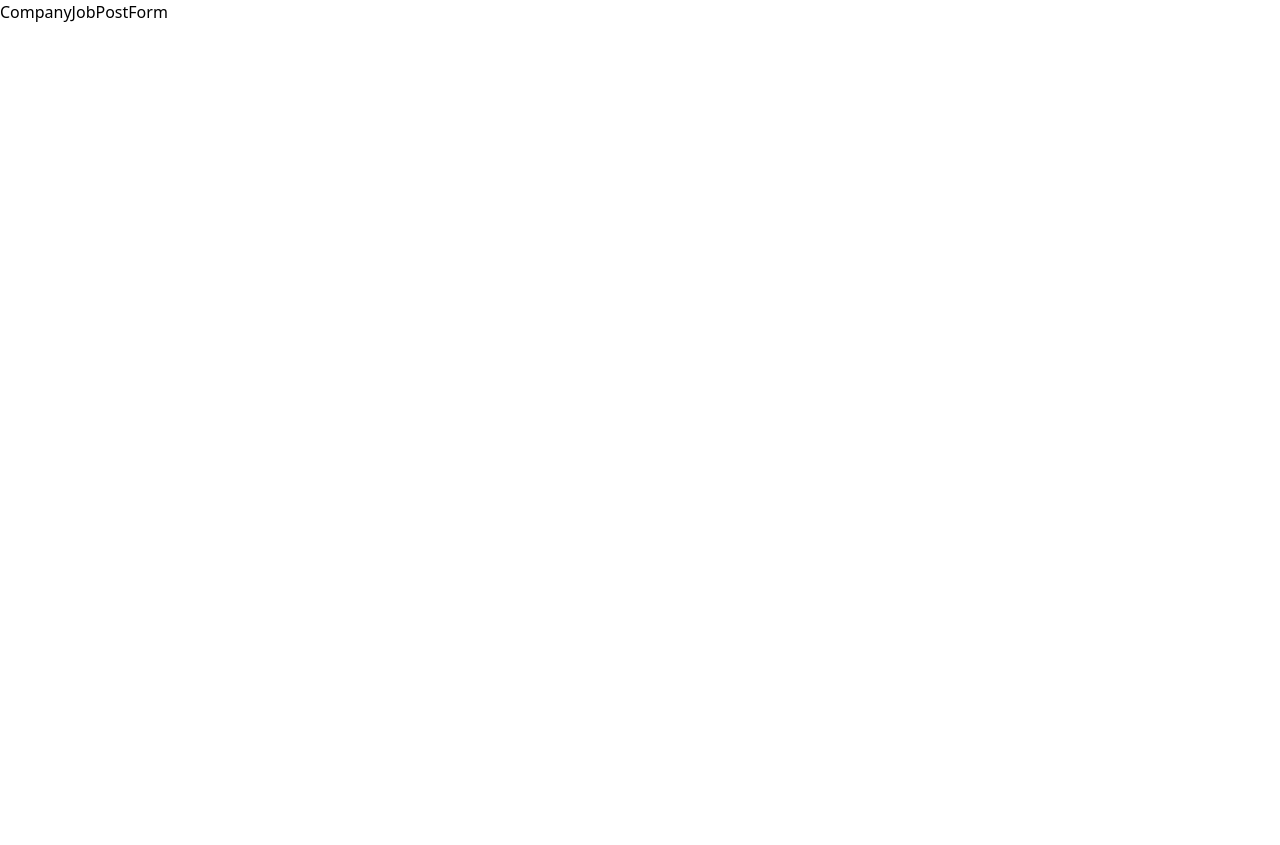
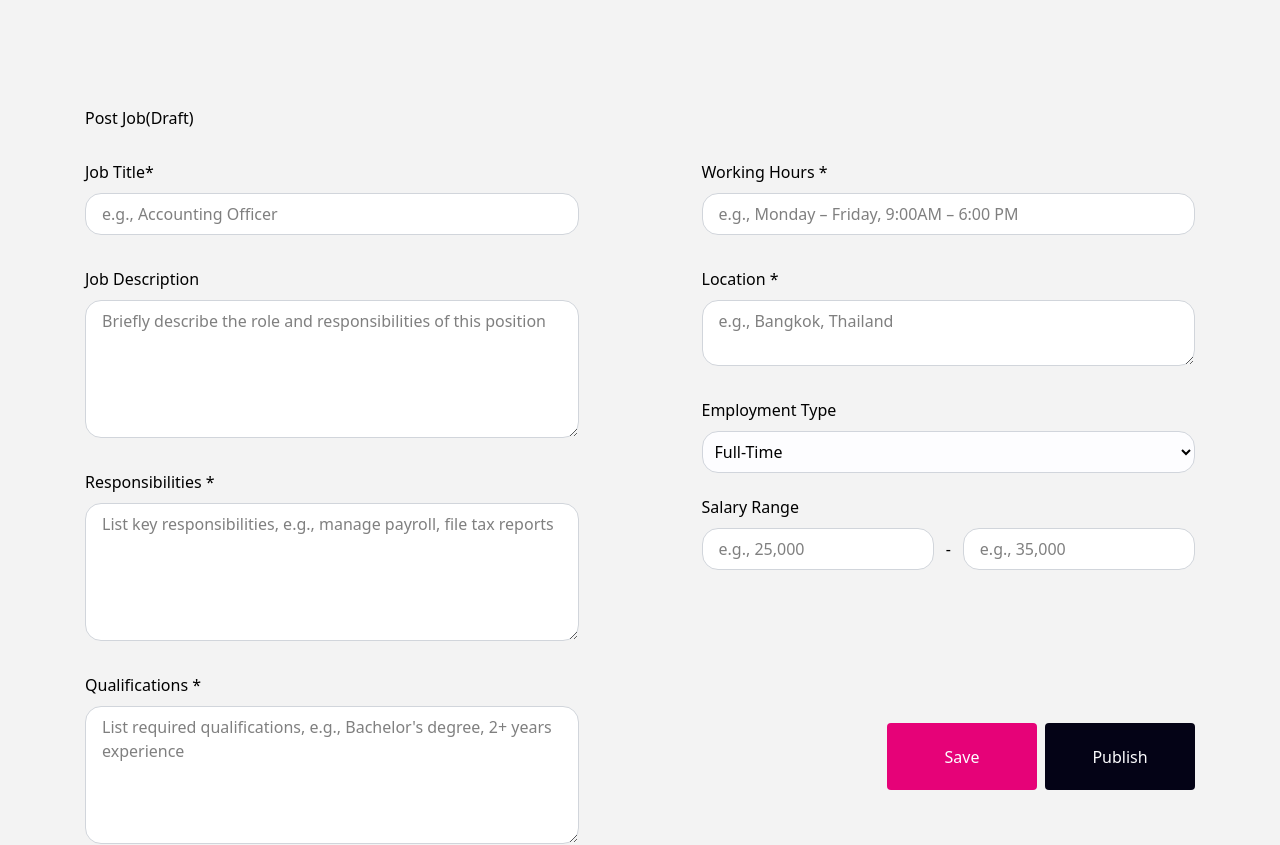
Before and after one commit to CSC105-2024/G19-LetUsSleep-PreHack-2025, a React (Vite) app in the folder Frontend/: page /CJobPostForm in a window 1280 px wide. Shown: the top 845 px of the page. Before the commit the page ends 800 px from the top, so only its background shows below. Built offline with nearby package versions, Linux system fonts and the light colour scheme.

Commit message:
style: add styling for this page

```diff
--- a/Frontend/src/pages/CompanyJobPostForm.jsx
+++ b/Frontend/src/pages/CompanyJobPostForm.jsx
@@ -2,8 +2,167 @@ import React from 'react'
 
 function CompanyJobPostForm() {
   return (
-    <div>CompanyJobPostForm</div>
-  )
+    // background
+    <div className='bg-lgray'>
+
+        {/* Inside */}
+        <div className='py-[106px] px-[50px] sm:px-[85px] '>
+
+            {/* Box Title + bin icon */}
+            <div className='flex justify-between'>
+                <h1 className='pb-[30px]'>Post Job(Draft)</h1>
+                <div>
+                    {/* Check again */}
+                    <svg xmlns="http://www.w3.org/2000/svg" class="icon-delete" viewBox="0 0 39 40" fill="none" strokeWidth="0.25">
+                    <path d="M11.375 34.625C10.4813 34.625 9.71642 34.307 9.0805 33.6711C8.44458 33.0352 8.12608 32.2698 8.125 31.375V10.25H6.5V7H14.625V5.375H24.375V7H32.5V10.25H30.875V31.375C30.875 32.2687 30.557 33.0341 29.9211 33.6711C29.2852 34.3081 28.5198 34.6261 27.625 34.625H11.375ZM27.625 10.25H11.375V31.375H27.625V10.25ZM14.625 28.125H17.875V13.5H14.625V28.125ZM21.125 28.125H24.375V13.5H21.125V28.125Z" fill="#040316"/>
+                    </svg>
+                </div>
+            </div>
+
+            {/* Form Field */}
+            <form className='flex flex-col sm:gap-[123px] sm:flex-row sm:relative'>
+
+                {/* Desktop left part*/}
+                <div className='w-full sm:w-1/2 sm:min-w-0'>
+
+                    {/* job title */}
+                    <div className='flex flex-col pb-[32px]'>
+                        <label className='mb-[9px]'>Job Title*</label>
+                        <input
+                            type="text"
+                            name="job title"
+                            placeholder="e.g., Accounting Officer"
+                            class='custom-input overflow-hidden'
+                            required
+                        />
+                    </div>
+
+                    {/* Job Description */}
+                    <div className='flex flex-col pb-[32px]'>
+                        <label className='mb-[9px]'>Job Description</label>
+                        <textarea
+                            type="text"
+                            name="Job Description"
+                            placeholder="Briefly describe the role and responsibilities of this position"
+                            class='custom-input'
+                            rows="5"
+                        />
+                    </div>
+
+                    {/* Responsibilities * */}
+                    <div className='flex flex-col pb-[32px]'>
+                        <label className='mb-[9px]'>Responsibilities *</label>
+                        <textarea
+                            type="text"
+                            name="Responsibilities *"
+                            placeholder="List key responsibilities, e.g., manage payroll, file tax reports"
+                            class='custom-input'
+                            rows="5"
+                            required
+                        />
+                    </div>
+
+                    {/* Qualifications * */}
+                    <div className='flex flex-col pb-[32px]'>
+                        <label className='mb-[9px]'>Qualifications *</label>
+                        <textarea
+                            type="text"
+                            name="Qualifications *"
+                            placeholder="List required qualifications, e.g., Bachelor's degree, 2+ years experience"
+                            class='custom-input'
+                            rows="5"
+                            required
+                        />
+                    </div>
+
+                    {/* Benefits */}
+                    <div className='flex flex-col pb-[32px]'>
+                        <label className='mb-[9px]'>Benefits</label>
+                        <textarea
+                            type="text"
+                            name="Benefits"
+                            placeholder="e.g., Health insurance, annual leave, bonus"
+                            class='custom-input'
+                            rows="5"
+                        />
+                    </div>
+                </div>
+
+                {/* Desktop right part*/}
+                <div className='w-full sm:w-1/2 sm:min-w-0'>
+
+                    {/* Working Hours * */}
+                    <div className='flex flex-col pb-[32px]'>
+                        <label className='mb-[9px]'>Working Hours *</label>
+                        <input
+                            type="text"
+                            name="Working Hours *"
+                            placeholder="e.g., Monday – Friday, 9:00AM – 6:00 PM"
+                            class='custom-input'
+                            required
+                        />
+                    </div>
+
+                    {/* Job Description */}
+                    <div className='flex flex-col pb-[32px]'>
+                        <label className='mb-[9px]'>Location *</label>
+                        <textarea
+                            type="text"
+                            name="Job Description"
+                            placeholder="e.g., Bangkok, Thailand"
+                            class='custom-input'
+                        />
+                    </div>
+
+                    {/* Employment Type */}
+                    <div className="flex flex-col relative">
+                        <label className="mb-[9px]">Employment Type</label>
+                        <div className="absolute top-full w-full z-10 ">
+                            <select
+                                name="Employment Type"
+                                id="Employment Type"
+                                className="p-2 border border-gray-300 w-full rounded-2xl bg-white"
+                                >
+                                <option value="">Full-Time</option>
+                                <option value="">Part-Time</option>
+                                <option value="">Contract</option>
+                                <option value="">Internship</option>
+                                <option value="">Freelancer</option>
+                            </select>
+                        </div>
+                    </div>
+
+                    {/* Salary Range */}
+                    <div className='gap-[9px] pt-[64px]'>
+                        <label className='mb-[9px]'>Salary Range</label>
+                        <div className='mt-[9px] flex justify-between'>
+                            <input
+                                type="number"
+                                name="Min Salary Range"
+                                placeholder="e.g., 25,000"
+                                class='custom-input'
+                            />
+                            <div className='flex items-center px-3'>-</div>
+                            <input
+                                type="number"
+                                name="Max Salary Range"
+                                placeholder="e.g., 35,000"
+                                class='custom-input'
+                            />
+                        </div>
+
+                        {/* Button */}
+                        <div className='flex justify-end pt-[153px] gap-2 '>
+                            <button className="custom-btn btn-dpink" type='submit'>Save</button>
+                            <button className="custom-btn btn-black" type='submit'>Publish</button>
+                        </div>
+                    </div>
+                </div>
+            </form>
+        </div>
+    </div>
+
+  );
 }
 
 export default CompanyJobPostForm
```
